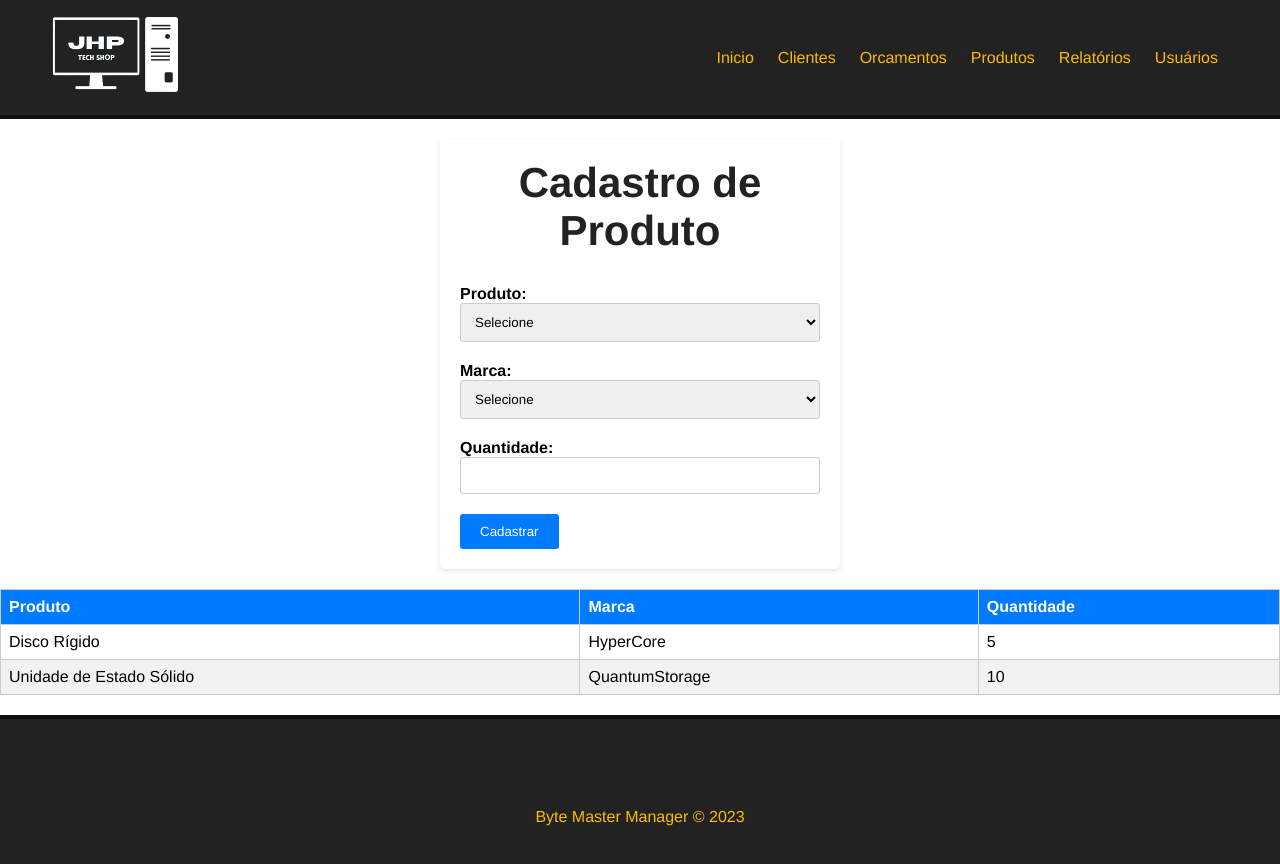
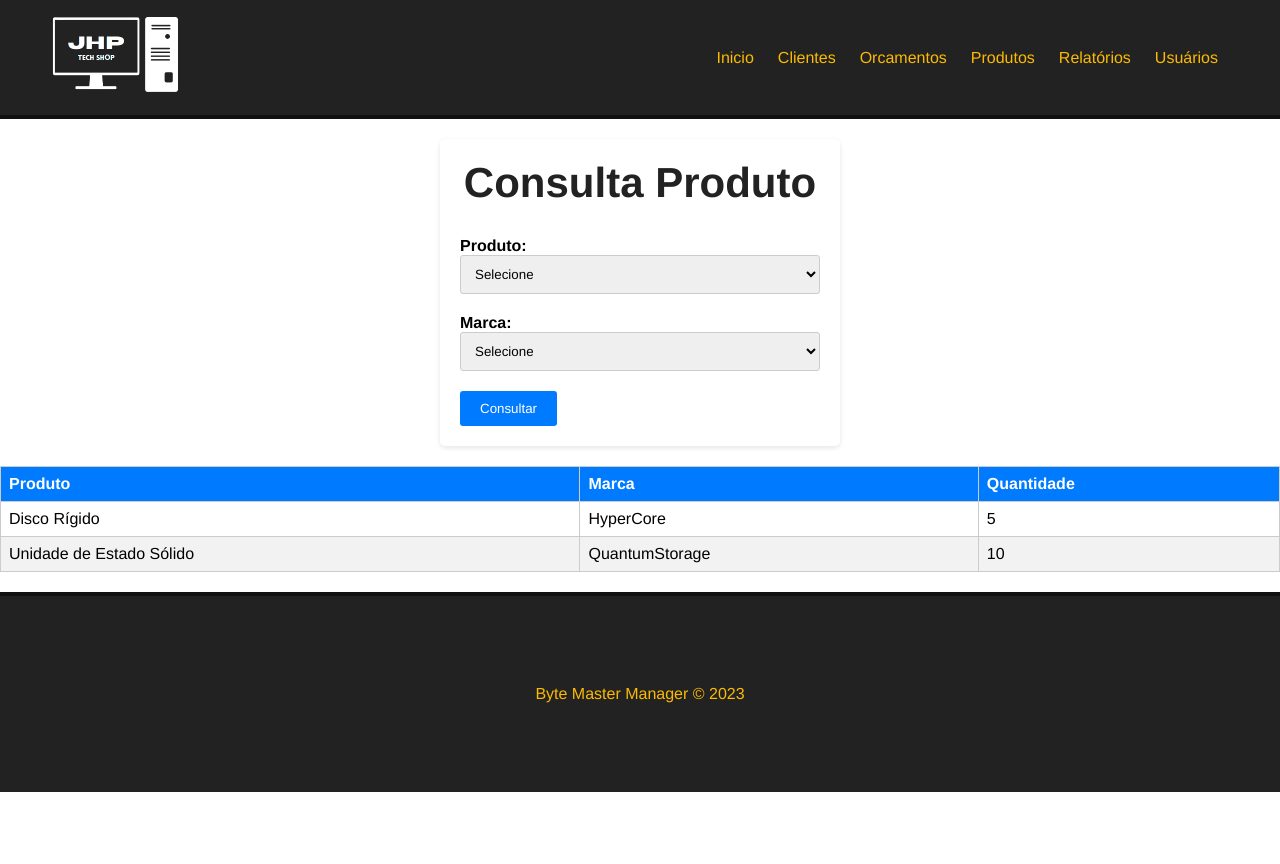
Before and after one commit to JoseHenriquePatrocinio/byte_master, a Vue app: page /produto in a window 1280 px wide. Shown: the top 864 px of the page. After the commit the page ends 800 px from the top, so only its background shows below. Built offline with nearby package versions, Linux system fonts and the light colour scheme.

Commit message:
feat: mudando regra para consulta de produtos em estoque

```diff
--- a/src/components/FormProduto.vue
+++ b/src/components/FormProduto.vue
@@ -2,7 +2,7 @@
     <div>
 
         <div class="container">
-            <h1>Cadastro de Produto</h1>
+            <h1>Consulta Produto</h1>
             <form action="#">
                 <div class="form-group">
                     <label for="produto">Produto:</label>
@@ -26,12 +26,7 @@
                     </select>
                 </div>
 
-                <div class="form-group">
-                    <label for="quantidade">Quantidade:</label>
-                    <input type="number" id="quantidade" name="quantidade" min="1">
-                </div>
-
-                <button type="submit">Cadastrar</button>
+                <button type="submit">Consultar</button>
             </form>
         </div>
 
@@ -84,8 +79,7 @@ label {
     font-weight: bold;
 }
 
-select,
-input[type="number"] {
+select{
     width: 100%;
     padding: 10px;
     border: 1px solid #ccc;
```
